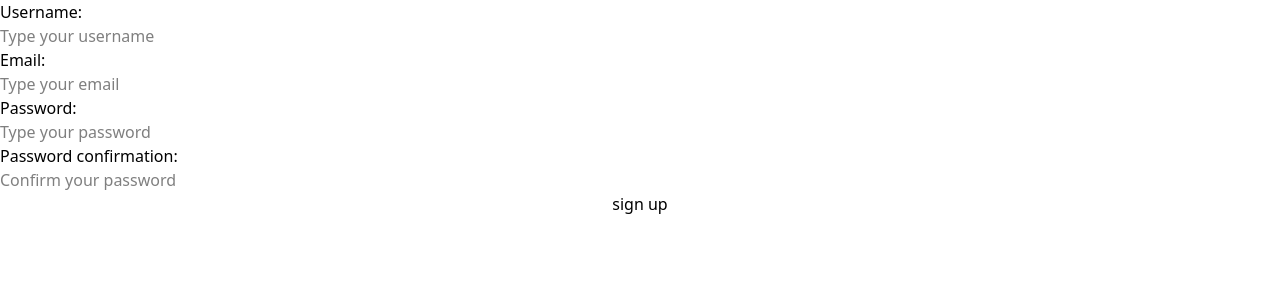
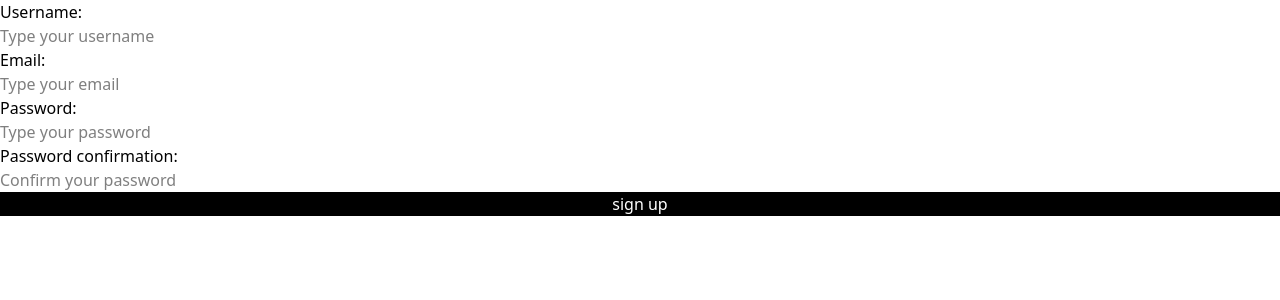
Before and after one commit to thomas-backers/manji, a Vue app in the folder packages/client/: page / in a window 1280 px wide. Shown: the top 300 px of the page. Built offline with nearby package versions, Linux system fonts and the light colour scheme.

Commit message:
Implemented simple form component + sign up form

```diff
--- /dev/null
+++ b/packages/client/src/components/Button.vue
@@ -0,0 +1,37 @@
+<script setup lang="ts">
+import { ref } from "vue";
+
+interface ButtonProps {
+  disabled?: boolean;
+  label: string;
+  type: "button" | "reset" | "submit";
+}
+
+interface ButtonEmits {
+  (eventName: "click"): void;
+}
+
+const { disabled = false, label, type } = defineProps<ButtonProps>();
+
+const emit = defineEmits<ButtonEmits>();
+
+const loading = ref<boolean>(false);
+
+const onClick = (): void => {
+  loading.value = true;
+  emit("click");
+  loading.value = false;
+};
+</script>
+
+<template>
+  <button
+    class="block w-full bg-black text-white"
+    :disabled="disabled"
+    :type="type"
+    @click="onClick"
+  >
+    <span v-if="loading">loading...</span>
+    <span v-else>{{ label }}</span>
+  </button>
+</template>
--- a/packages/client/src/components/Form.vue
+++ b/packages/client/src/components/Form.vue
@@ -5,14 +5,13 @@ interface FormEmits {
 
 const emit = defineEmits<FormEmits>();
 
-const onSubmit = async (): Promise<void> => {
+const onSubmit = (): void => {
   emit("submit");
 };
 </script>
 
 <template>
   <form class="w-full" @submit.prevent="onSubmit">
-    <slot name="inputs"></slot>
-    <slot name="buttons"></slot>
+    <slot></slot>
   </form>
 </template>
--- a/packages/client/src/components/FormInput.vue
+++ b/packages/client/src/components/FormInput.vue
@@ -23,7 +23,7 @@ const {
 
 const emit = defineEmits<FormInputEmits>();
 
-const onInput = async ({ target }: Event): Promise<void> => {
+const onInput = ({ target }: Event): void => {
   const { value } = target as HTMLInputElement;
   emit("update:modelValue", value.trim());
 };
--- a/packages/client/src/pages/SignUp.vue
+++ b/packages/client/src/pages/SignUp.vue
@@ -1,4 +1,5 @@
 <script setup lang="ts">
+import Button from "@/components/Button.vue";
 import Form from "@/components/Form.vue";
 import FormInput from "@/components/FormInput.vue";
 import {
@@ -35,7 +36,6 @@ const onSubmit = async (): Promise<void> => {
 
 <template>
   <Form @submit="onSubmit">
-    <template v-slot:inputs>
     <FormInput
       v-model="form.username"
       :errors="errors.username"
@@ -68,9 +68,6 @@ const onSubmit = async (): Promise<void> => {
       placeholder="Confirm your password"
       type="password"
     />
-    </template>
-    <template v-slot:buttons>
-      <button class="w-full" type="submit">sign up</button>
-    </template>
+    <Button label="sign up" type="submit" />
   </Form>
 </template>
```
Lines whose indentation alone changed are shown as unchanged.
